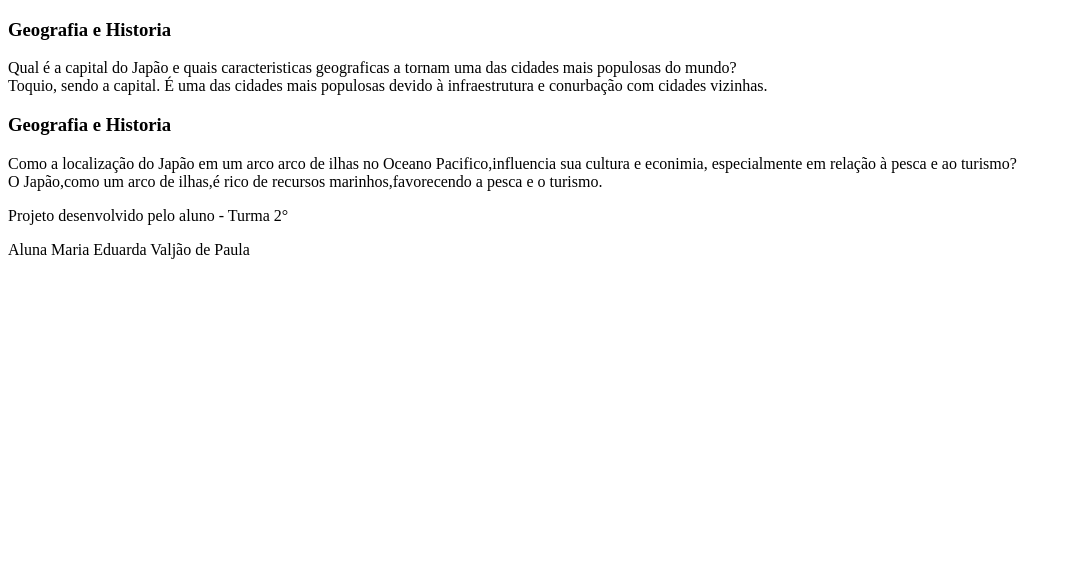
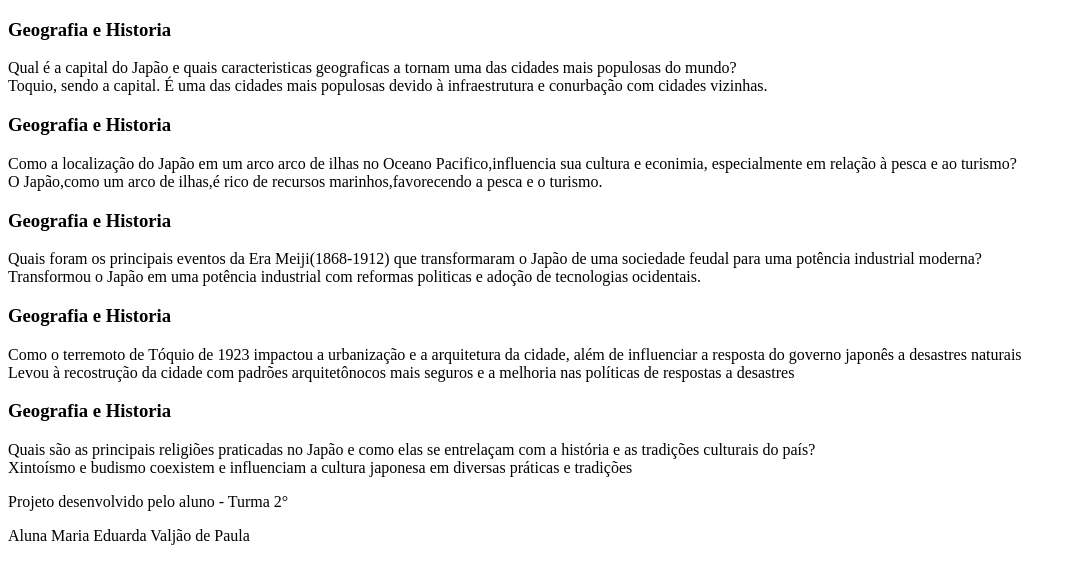
Before and after one commit to mariavaljao/Flashcard-Nay-2-D, a plain HTML site: page index.html in a window 1280 px wide. Shown: the whole page, without its empty margins (0-1076 px from the left). Drawn offline with Linux system fonts and the light colour scheme.

Commit message:
Add files via upload

```diff
--- a/index.html
+++ b/index.html
@@ -34,6 +34,39 @@ Como a localização do Japão em um arco arco de ilhas no Oceano Pacifico,influ
 <div class="cartao__conteudo__resposta">
 O Japão,como um arco de ilhas,é rico de recursos marinhos,favorecendo a pesca e o turismo.
 </div>
+<article class="cartao">
+    <div class="cartao__conteudo">
+        <h3> Geografia e Historia </h3>
+        <div class="cartao__conteudo__pergunta">
+            Quais foram os principais eventos da Era Meiji(1868-1912) que transformaram o Japão de uma sociedade feudal para uma potência industrial moderna?
+            </div>
+            <div class="cartao__conteudo__resposta">
+                Transformou o Japão em uma potência industrial com reformas politicas e adoção de tecnologias ocidentais.
+                </div>
+                <article class="cartao">
+                    <div class="cartao__conteudo">
+
+                    </div>
+                </article>
+                <h3> Geografia e Historia </h3>
+                <div class="cartao__conteudo__pergunta">
+                    Como o terremoto de Tóquio de 1923 impactou a urbanização e a arquitetura da cidade, além de influenciar a resposta do governo japonês a desastres naturais
+                    </div>
+                    <div class="cartao__conteudo__resposta">
+                        Levou à recostrução da cidade com padrões arquitetônocos mais seguros e a melhoria nas políticas de respostas a desastres
+                        </div>
+                        <article class="cartao">
+                            <div class="cartao__conteudo">
+
+                            </div>
+                        </article>
+                        <h3> Geografia e Historia </h3>
+                        <div class="cartao__conteudo__pergunta">
+                            Quais são as principais religiões praticadas no Japão e como elas se entrelaçam com a história e as tradições culturais do país?
+                            </div>
+                            <div class="cartao__conteudo__resposta">
+                            Xintoísmo e budismo coexistem e influenciam a cultura japonesa em diversas práticas e tradições
+                                </div>
 </section>
     </main>
     <footer>
```
